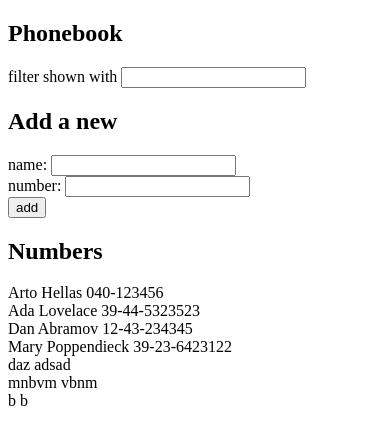
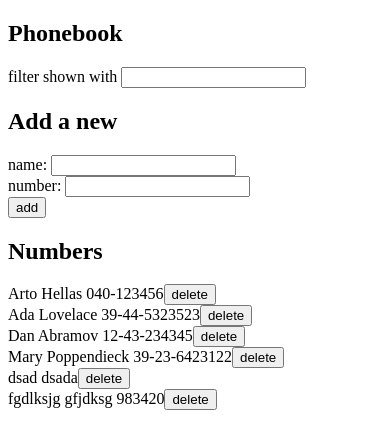
Before and after one commit to DazB/fullstackopen, a React (Create React App) app in the folder part2/phonebook/: page / in a window 390 px wide. Shown: the top 448 px of the page. Built offline with nearby package versions, Linux system fonts and the light colour scheme; data requests are answered from the project's data file.

Commit message:
2.17: Phonebook step9

```diff
--- a/part2/phonebook/db.json
+++ b/part2/phonebook/db.json
@@ -21,18 +21,13 @@
       "id": 4
     },
     {
-      "name": "daz",
-      "number": "adsad",
-      "id": 5
-    },
-    {
-      "name": "mnbvm",
-      "number": "vbnm",
+      "name": "dsad",
+      "number": "dsada",
       "id": 6
     },
     {
-      "name": "b",
-      "number": "b",
+      "name": "fgdlksjg gfjdksg",
+      "number": "983420",
       "id": 7
     }
   ]
--- a/part2/phonebook/src/App.js
+++ b/part2/phonebook/src/App.js
@@ -2,7 +2,7 @@ import React, { useState, useEffect } from 'react'
 import Filter from './components/Filter'
 import PersonForm from './components/PersonForm'
 import Persons from './components/Persons'
-import axios from 'axios'
+import personService from './services/persons'
 
 const App = () => {
   const [persons, setPersons] = useState([]);
@@ -11,10 +11,10 @@ const App = () => {
   const [newNumber, setNewNumber] = useState('');
 
   useEffect(() => {
-    axios
-      .get("http://localhost:3001/persons")
-      .then(response => {
-        setPersons(response.data)
+    personService
+      .getAll()
+      .then(persons => {
+        setPersons(persons)
       })
   }, [])
 
@@ -43,11 +43,10 @@ const App = () => {
         number: newNumber,
       }
 
-      axios
-        .post('http://localhost:3001/persons', nameObject)
-        .then(response => {
-          console.log(response)
-          setPersons(persons.concat(response.data));
+      personService
+        .create(nameObject)
+        .then(person => {
+          setPersons(persons.concat(person));
           setNewName('');
           setNewNumber('');
         })
@@ -78,24 +77,53 @@ const App = () => {
   setFilter(event.target.value);
 }
 
+/**
+ * Handles delete person click
+ * @param {person} person
+ */
+const handleDeleteClick = (person) => {
+  if (window.confirm(`Delete ${person.name}?`)) {
+    personService
+    .deletePerson(person.id)
+    .catch(error => {
+      alert(
+        `the person '${person.name} was already deleted from server`
+      )
+    })
+    setPersons(persons.filter(p => p.id !== person.id))
+  }
+}
+
   return (
     <div>
       <h2>Phonebook</h2>
 
-      <Filter filter={filter} handleFilterChange={handleFilterChange} />
+      <Filter
+        filter={filter}
+        handleFilterChange={handleFilterChange}
+      />
 
       <h2>Add a new</h2>
 
-      <PersonForm newName={newName} setNewName={setNewName}
-        newNumber={newNumber} setNewNumber={setNewNumber}
-        persons={persons} setPersons={setPersons}
-        addPerson={addPerson} handleNameChange={handleNameChange}
+      <PersonForm
+        newName={newName}
+        setNewName={setNewName}
+        newNumber={newNumber}
+        setNewNumber={setNewNumber}
+        persons={persons}
+        setPersons={setPersons}
+        addPerson={addPerson}
+        handleNameChange={handleNameChange}
         handleNumberChange={handleNumberChange}
       />
 
       <h2>Numbers</h2>
 
-      <Persons persons={persons} filter={filter} />
+      <Persons
+        persons={persons}
+        filter={filter}
+        handleDeleteClick={handleDeleteClick}
+      />
     </div>
   )
 }
--- a/part2/phonebook/src/components/Persons.js
+++ b/part2/phonebook/src/components/Persons.js
@@ -1,12 +1,21 @@
 import React from 'react'
 
-const Persons = ({ persons, filter }) => {
+const Persons = ({ persons, filter, handleDeleteClick }) => {
   return (
     <div>
       {persons.filter(person =>
         person.name.toLowerCase().includes(filter.toLowerCase())
-      ).map(person =>
-        <div key={person.name}>{person.name} {person.number}</div>
+      ).map(person => {
+        return (
+          <div key={person.name}>
+            {person.name} {person.number}
+            <button
+              onClick={() => handleDeleteClick(person)}>
+                delete
+            </button>
+          </div>
+        )
+      }
       )}
     </div>
   )
--- /dev/null
+++ b/part2/phonebook/src/services/persons.js
@@ -0,0 +1,24 @@
+import axios from 'axios'
+const baseUrl = 'http://localhost:3001/persons'
+
+const getAll = () => {
+  const request = axios.get(baseUrl)
+  return request.then(response => response.data)
+}
+
+const create = newObject => {
+  const request = axios.post(baseUrl, newObject)
+  return request.then(response => response.data)
+}
+
+const update = (id, newObject) => {
+  const request = axios.put(`${baseUrl}/${id}`, newObject)
+  return request.then(response => response.data)
+}
+
+const deletePerson = (id) => {
+  const request = axios.delete(`${baseUrl}/${id}`)
+  return request
+}
+
+export default { getAll, create, update, deletePerson }
```
